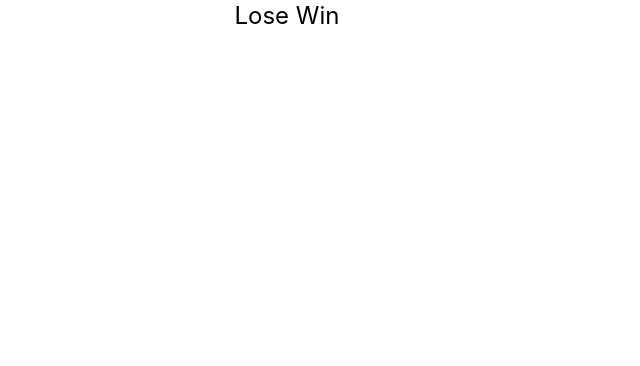
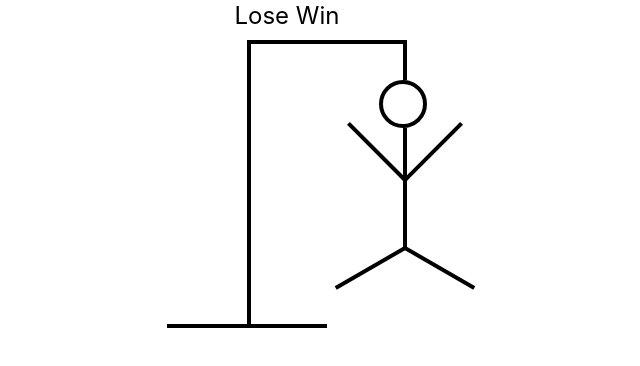
Before and after one commit to Tarunsaisrinivas/React-Hangman-TS, a React (Vite) app: page / in a window 1280 px wide. Shown: the top 366 px of the page, without its empty margins (353-993 px from the left). Built offline with nearby package versions, Linux system fonts and the light colour scheme.

Commit message:
Hangman Drawing Completed

```diff
--- a/src/components/HangmanDrawing.tsx
+++ b/src/components/HangmanDrawing.tsx
@@ -1,3 +1,44 @@
+const HEAD = (
+  <div className="rounded-full border-4 border-black h-12 w-12 absolute top-10 -right-5" />
+);
+const BODY = (
+  <div className=" border-2 border-black h-30 w-1 absolute top-22 right-0" />
+);
+const RIGHT_ARM = (
+  <div className="border-2 border-black h-20 w-1 absolute top-15 right-0 rotate-45 origin-bottom" />
+);
+const LEFT_ARM = (
+  <div className="border-2 border-black h-20 w-1 absolute top-15 right-0 -rotate-45 origin-bottom" />
+);
+const RIGHT_LEG = (
+  <div className="border-2 border-black h-20 w-1 absolute top-32 right-0 -rotate-120 origin-bottom" />
+);
+const LEFT_LEG = (
+  <div className="border-2 border-black h-20 w-1 absolute top-32 right-0 rotate-120 origin-bottom" />
+);
 export function HangmanDrawing() {
-  return <div></div>;
+  return <div className="relative">
+    {HEAD}
+    {BODY}
+    {RIGHT_ARM}
+    {LEFT_ARM}
+    {RIGHT_LEG}
+    {LEFT_LEG}
+
+    <div className="bg-black h-10 w-1 top-0 right-0 absolute" />
+    {/* /**
+      * * rope
+    */}
+    <div className="bg-black h-1 w-40 ml-20" />
+    {/* /**
+     * * top bar of the pole
+    */}
+    <div className="bg-black h-70 w-1 ml-20" />
+    {/* /**
+    * * left bar of the pole */    }
+    <div className="h-1  w-40 bg-black" />
+    {/* /**
+     * * bottom bar of the pole
+    */}
+  </div>;
 }
```
